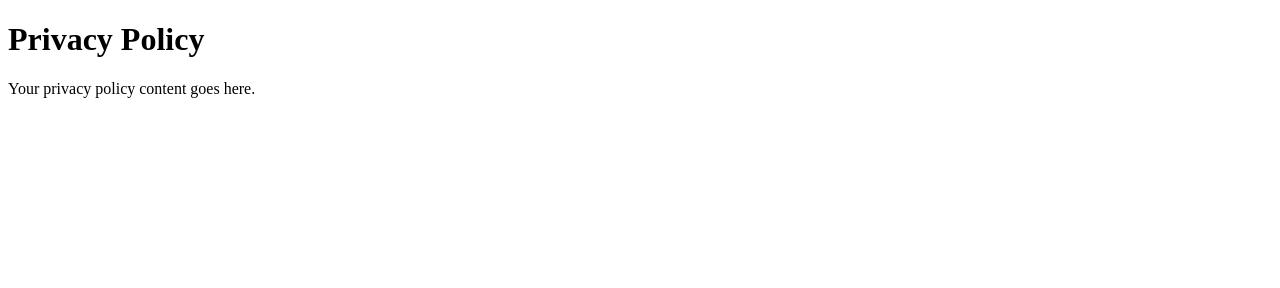
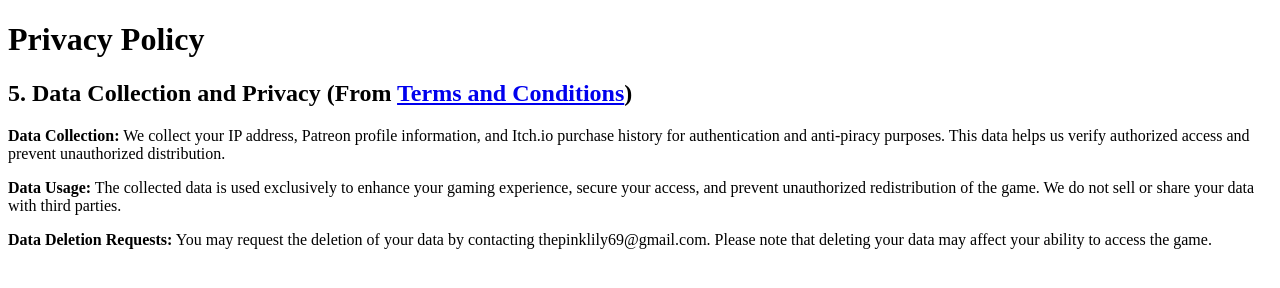
Before and after one commit to pinklily69/ThePinkWitchRepo, a plain HTML site: page privacy-policy.html in a window 1280 px wide. Drawn offline with Linux system fonts and the light colour scheme.

Commit message:
[main]Privacy policy

```diff
--- a/privacy-policy.html
+++ b/privacy-policy.html
@@ -5,6 +5,9 @@
 </head>
 <body>
 <h1>Privacy Policy</h1>
-<p>Your privacy policy content goes here.</p>
+<h2>5. Data Collection and Privacy (From <a href="terms-of-service.html">Terms and Conditions</a>)</h2>
+<p><strong>Data Collection:</strong> We collect your IP address, Patreon profile information, and Itch.io purchase history for authentication and anti-piracy purposes. This data helps us verify authorized access and prevent unauthorized distribution.</p>
+<p><strong>Data Usage:</strong> The collected data is used exclusively to enhance your gaming experience, secure your access, and prevent unauthorized redistribution of the game. We do not sell or share your data with third parties.</p>
+<p><strong>Data Deletion Requests:</strong> You may request the deletion of your data by contacting thepinklily69@gmail.com. Please note that deleting your data may affect your ability to access the game.</p>
 </body>
 </html>
```
